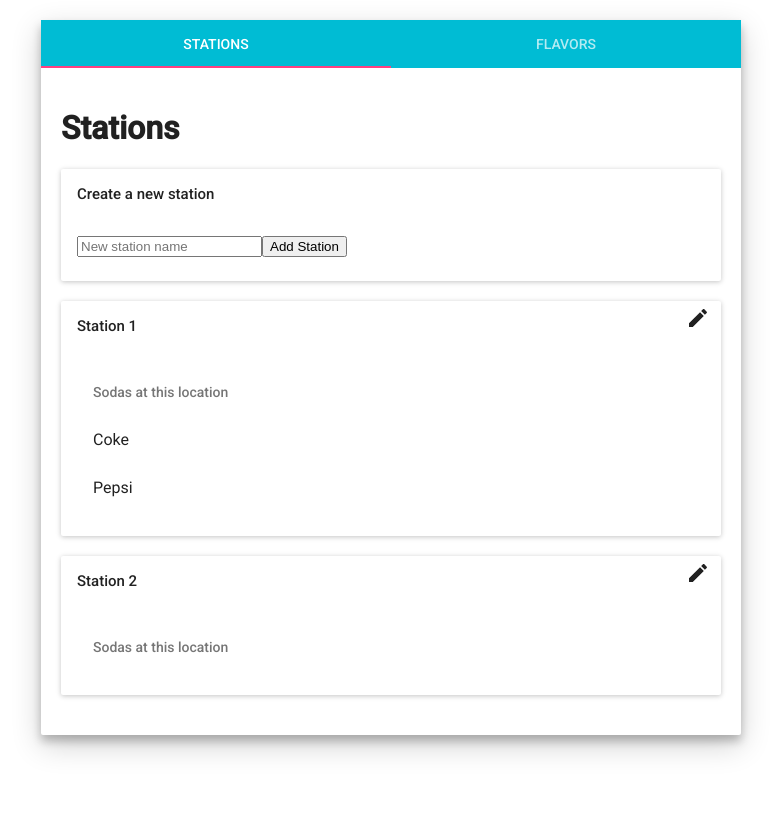
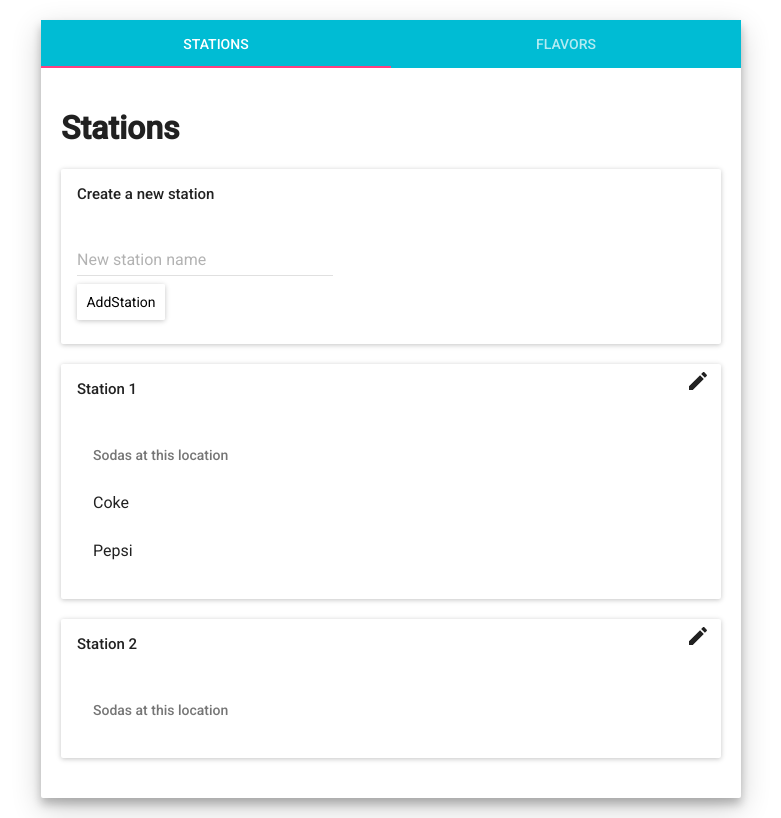
Before and after one commit to mpedersen15/soda-rack, a React (Create React App) app: page / in a window 1280 px wide. Shown: the whole page, without its empty margins (249-1030 px from the left). Built offline with nearby package versions, Linux system fonts and the light colour scheme.

Commit message:
added styling to FlavorList and Flavor components

```diff
--- a/src/App.js
+++ b/src/App.js
@@ -1,10 +1,9 @@
 import React, { Component } from 'react';
 import { Provider } from 'react-redux';
-// import logo from './logo.svg';
 import './App.css';
 import MuiThemeProvider from 'material-ui/styles/MuiThemeProvider';
 
-import { BrowserRouter as Router, Route, Link } from 'react-router-dom';
+import { BrowserRouter as Router, Route } from 'react-router-dom';
 
 // import FlavorList from './components/FlavorList/FlavorList';
 // import StationList from './components/StationList/StationList';
@@ -20,11 +19,8 @@ class App extends Component {
         <Router>
           <MuiThemeProvider>
             <div>
-              {/* <Link to={'/'}>Stations</Link>
-              <Link to={'/flavors'}>Flavors</Link> */}
 
               <Route exact path="/" component={Main}/>
-              {/* <Route path="/flavors" component={FlavorList}/> */}
               <Route path="/stations/edit/:id" component={StationEditList}/>
 
             </div>
--- a/src/components/Flavor/Flavor.js
+++ b/src/components/Flavor/Flavor.js
@@ -1,12 +1,12 @@
 import React, { Component } from 'react';
-import './Flavor.css';
-import RaisedButton from 'material-ui/RaisedButton';
+import { ListItem } from 'material-ui/List';
+import MapsLocalDrink from 'material-ui/svg-icons/maps/local-drink';
 
 class Flavor extends Component {
     render() {
         return (
             <div className="flavor">
-                <RaisedButton label={this.props.flavor.name} />
+                <ListItem primaryText={this.props.flavor.name} leftIcon={<MapsLocalDrink />} />
             </div>
         );
     }
--- a/src/components/FlavorList/FlavorList.js
+++ b/src/components/FlavorList/FlavorList.js
@@ -3,14 +3,41 @@ import { connect } from 'react-redux';
 import PropTypes from 'prop-types';
 import Flavor from '../Flavor/Flavor';
 import { addFlavor } from '../../actions'
+import { Card, CardHeader, CardText } from 'material-ui/Card';
+import TextField from 'material-ui/TextField';
+import RaisedButton from 'material-ui/RaisedButton';
+import { List } from 'material-ui/List';
+
+const style = {
+    container: {
+        padding: 20
+    },
+    input: {
+        display: 'block'
+    }
+};
+
 class FlavorList extends Component {
+    constructor(props) {
+        super(props);
+        this.state = {
+            inputValue: ''
+        };
+
+        this.handleInputChange = this.handleInputChange.bind(this);
+        this.handleSubmit = this.handleSubmit.bind(this);
+    }
+
+    handleInputChange(e) {
+        this.setState({ inputValue: e.target.value });
+    }
 
     handleSubmit(e) {
         e.preventDefault();
 
         const { dispatch } = this.props;
-        const newFlavor = this.refs.newFlavor.value;
-        this.refs.newFlavor.value = '';
+        const newFlavor = this.state.inputValue;
+        this.setState({ inputValue: '' });
         if (newFlavor.length > 0) {
             dispatch(addFlavor({
                 id: this.props.flavors.length + 1,
@@ -20,20 +47,27 @@ class FlavorList extends Component {
     }
 
     render() {
-        console.log('Flavor List props', this.props);
         const renderFlavors = () => {
             return this.props.flavors.map(item => (<Flavor key={item.id} flavor={item}/>))
         };
 
         return (
-            <div>
+            <div style={style.container}>
                 <h1>Flavors</h1>
 
-                <form onSubmit={this.handleSubmit.bind(this)}>
-                    <input ref="newFlavor" type="text" placeholder="Add new flavor"/>
-                    <button>Add</button>
-                </form>
-                {renderFlavors()}
+                <Card>
+                    <CardHeader title="Add a new flavor"/>
+                    <CardText>
+                        <form onSubmit={this.handleSubmit}>
+                            <TextField style={style.input} value={this.state.inputValue} onChange={this.handleInputChange} hintText="Add a new flavor" />
+                            <RaisedButton type="submit">Add flavor</RaisedButton>
+                        </form>
+                        <List>
+                            {renderFlavors()}
+                        </List>
+                    </CardText>
+                </Card>
+
             </div>
         );
     }
--- a/src/components/Station/Station.js
+++ b/src/components/Station/Station.js
@@ -1,7 +1,7 @@
 import React, { Component } from 'react';
 import { Link } from 'react-router-dom';
 
-import {Card, CardActions, CardHeader, CardTitle, CardText} from 'material-ui/Card';
+import {Card, CardHeader, CardText} from 'material-ui/Card';
 import { List, ListItem } from 'material-ui/List';
 import FlatButton from 'material-ui/FlatButton';
 import Subheader from 'material-ui/Subheader';
@@ -48,7 +48,7 @@ class Station extends Component {
 
                 <FlatButton
                 style={style.button}
-                children={<Link to={`/stations/edit/${this.props.station.id}`}><EditorModeEdit /></Link>}
+                children={<Link key={this.props.station.id} to={`/stations/edit/${this.props.station.id}`}><EditorModeEdit /></Link>}
                 />
             </Card>
         );
--- a/src/components/StationList/StationList.js
+++ b/src/components/StationList/StationList.js
@@ -1,9 +1,10 @@
 import React, { Component } from 'react';
 import { connect } from 'react-redux';
-import Paper from 'material-ui/Paper';
 import { Card, CardHeader, CardText } from 'material-ui/Card';
 import Station from '../Station/Station';
+import TextField from 'material-ui/TextField';
 import { addStation } from '../../actions';
+import { RaisedButton } from 'material-ui';
 
 const style = {
     container: {
@@ -11,16 +12,18 @@ const style = {
     },
     card: {
         marginBottom: 20
+    },
+    input: {
+        display: 'block'
     }
-}
+};
 
 class StationList extends Component {
     handleSubmit(e) {
         e.preventDefault();
 
         const { dispatch } = this.props;
-
-        const newStation = this.refs.newStation.value;
+        const newStation = this.refs.newStation.getValue();
         this.refs.newStation.value = '';
 
         if (newStation.length > 0) {
@@ -32,20 +35,19 @@ class StationList extends Component {
         }
     }
     render() {
-        console.log('Props: ', this.props);
         const renderStations = () => {
             return this.props.stations.map(item => (<Station key={item.id} station={item}/>))
         };
 
         return (
-            <div style={style.container} zDepth={3}>
+            <div style={style.container}>
                 <h1>Stations</h1>
                 <Card style={style.card}>
                     <CardHeader title="Create a new station"/>
                     <CardText>
-                    <form onSubmit={this.handleSubmit.bind(this)}>
-                        <input ref="newStation" type="text" placeholder="New station name"/>
-                        <button>Add Station</button>
+                    <form>
+                        <TextField style={style.input} ref="newStation" hintText="New station name" />
+                        <RaisedButton onClick={this.handleSubmit.bind(this)}>AddStation</RaisedButton>
                     </form>
                     </CardText>
                 </Card>
@@ -58,18 +60,11 @@ class StationList extends Component {
 
 
 const mapStateToProps = (state) => {
-    console.log(state);
     return {
         stations: state.stations.map(station => {
             return {
                 ...station,
-                flavors: station.flavors.map(flavor => {
-                    console.log('Flavor to map', flavor);
-                    const fullFlavor = state.flavors.find(f => f.id === flavor);
-                    console.log('Full Flavor', fullFlavor);
-                    console.log('Full Flavor name', fullFlavor.name);
-                    return fullFlavor;
-                })
+                flavors: station.flavors.map(flavor => state.flavors.find(f => f.id === flavor))
             }
         })
     }
--- a/src/reducers/index.js
+++ b/src/reducers/index.js
@@ -39,12 +39,10 @@ const flavorsReducer = (state = initialFlavors, action) => {
 }
 
 const stationsReducer = (state = initialStations, action) => {
-    console.log('in stations reducer', action);
     switch(action.type) {
         case ADD_STATION:
             return [...state, action.station];
         case UPDATE_STATION:
-            console.log('In update station', action);
             const newStations = state.map((station, index) => {
                 if (station.id === action.stationId) {
                     return {
@@ -55,7 +53,6 @@ const stationsReducer = (state = initialStations, action) => {
                 return station;
             });
 
-            console.log('New Stations', newStations);
             return newStations;
         default:
             return state;
```
